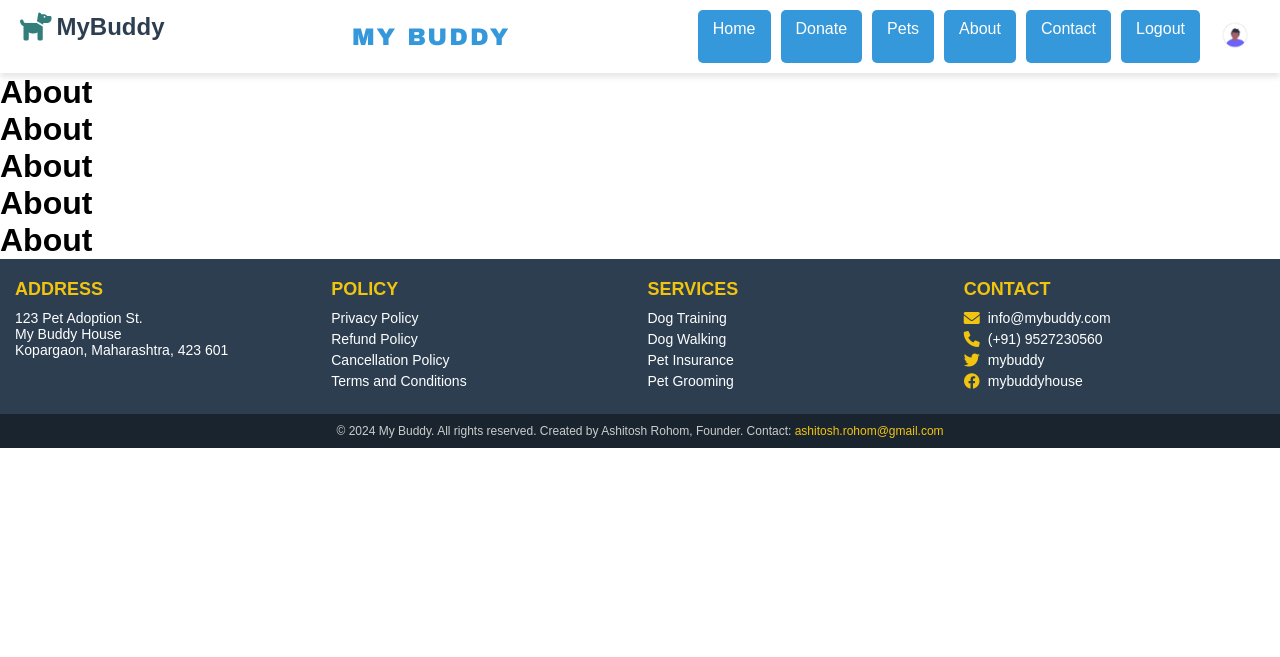
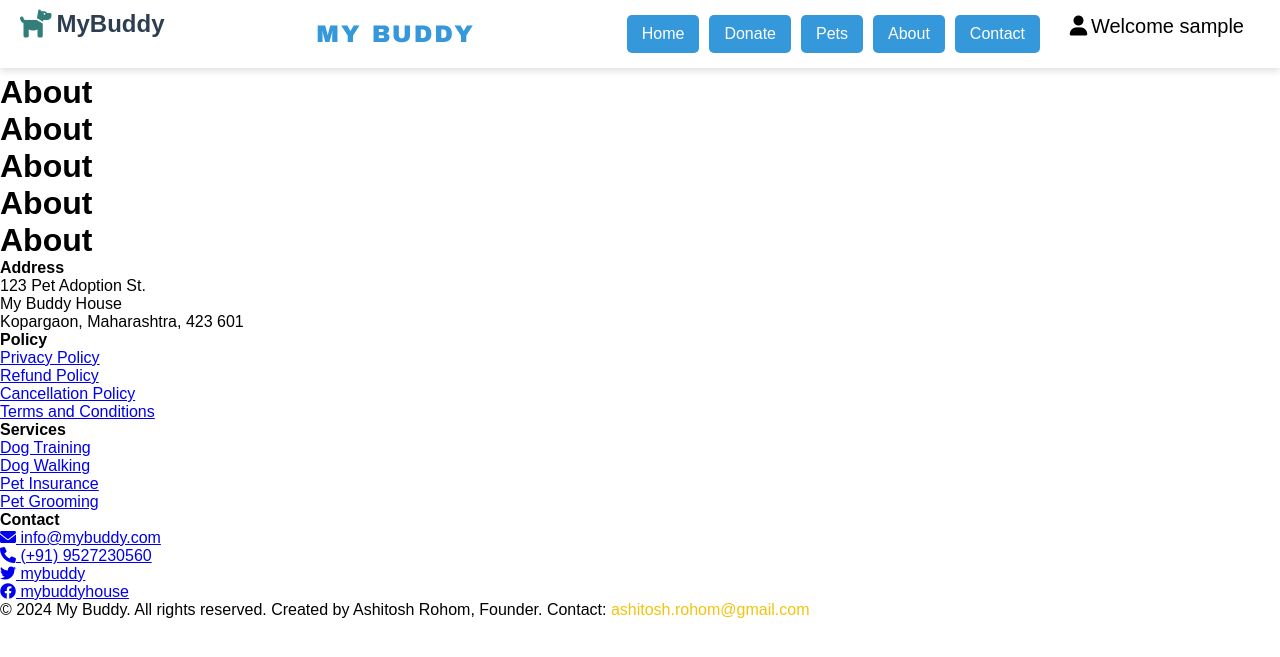
Before and after one commit to ashurohom/MyBuddyProject, a Django app: page /about/ in a window 1280 px wide. Shown: the top 657 px of the page. Run offline with Django 5.2, Linux system fonts and the light colour scheme; the visitor is signed in with stand-in values (Sample User, id 1).

Commit message:
update login icon

```diff
--- a/mybuddy/static/css/style.css
+++ b/mybuddy/static/css/style.css
@@ -79,6 +79,47 @@
   transform: scale(1.1);
 }
 
+
+
+/* User Dropdown Styling */
+/* Shop hover dropdown */
+.dropdown {
+  position: relative;
+  display: inline-block;
+}
+
+.dropbtn {
+  color: black;
+  padding: 16px;
+  font-size: 20px;
+  border: none;
+  text-decoration: none;
+}
+
+.dropdown-content {
+  display: none;
+  position: absolute;
+  background-color: #f1f1f1;
+  min-width: 160px;
+  box-shadow: 0px 8px 16px 0px rgba(0,0,0,0.2);
+  z-index: 1;
+}
+
+.dropdown-content a {
+  color: black;
+  padding: 12px 16px;
+  text-decoration: none;
+  display: block;
+}
+
+.dropdown-content a:hover { background-color: #ddd; }
+
+.dropdown:hover .dropdown-content { display: block; }
+.dropdown:hover .dropbtn { background-color: none; }
+
+
+
+
 /* Responsive Adjustments */
 @media (max-width: 768px) {
   .website-name h1 {
@@ -88,6 +129,15 @@
   .nav-btn {
       padding: 8px 12px;
       font-size: 0.9rem;
+  }
+
+  .dropdown-content {
+      min-width: 120px;
+  }
+
+  .dropdown-content a {
+      font-size: 12px;
+      padding: 8px 12px;
   }
 }
 
@@ -108,7 +158,6 @@
   }
 }
 
-  /* Smallest Screen Adjustments */
 @media (max-width: 400px) {
   .logo a {
       font-size: 20px; /* Reduce logo text size */
@@ -122,166 +171,3 @@
       font-size: 16px; /* Reduce website name size */
   }
 }
-
-
-
-
-
-
-
-  .account-container {
-    position: relative;
-}
-
-.account-btn {
-    background: none;
-    border: none;
-    cursor: pointer;
-    outline: none;
-    padding: 10px;
-}
-
-.account-icon {
-    width: 30px;
-    height: 30px;
-}
-
-.dropdown-menu {
-    display: none;
-    position: absolute;
-    top: 50px;
-    right: 0;
-    background-color: white;
-    border: 1px solid #ccc;
-    border-radius: 5px;
-    box-shadow: 0 4px 6px rgba(0, 0, 0, 0.1);
-    z-index: 1000;
-}
-
-.dropdown-item {
-    display: block;
-    width: 100%;
-    padding: 10px 20px;
-    background: none;
-    border: none;
-    text-align: left;
-    text-decoration: none;
-    color: #333;
-    font-size: 16px;
-    cursor: pointer;
-    outline: none;
-}
-
-.dropdown-item:hover {
-    background-color: #f0f0f0;
-}
-
-.account-container:hover .dropdown-menu {
-    display: block;
-}
-
-
-
-
-
-
-
-/* -------------------------------------------------------------------------------------- */
-  /* CSS For Footer.html */
-
-
-  /* Resetting default margin and padding */
-* {
-    margin: 0;
-    padding: 0;
-    box-sizing: border-box;
-}
-
-/* Footer Container */
-footer {
-    background-color: #2C3E50;
-    color: #fff;
-    padding: 20px 15px;
-    font-family: Arial, sans-serif;
-}
-
-.footer-container {
-    display: flex;
-    justify-content: space-between;
-    flex-wrap: wrap; /* Ensures sections stack on smaller screens */
-    gap: 15px;
-}
-
-.footer-section {
-    flex: 1; /* Ensures equal spacing */
-    min-width: 200px; /* Prevents sections from shrinking too small */
-}
-
-.footer-section h4 {
-    margin-bottom: 10px;
-    font-size: 18px;
-    text-transform: uppercase;
-    color: #f1c40f;
-}
-
-.footer-section p, .footer-section ul {
-    margin: 0;
-    font-size: 14px;
-}
-
-.footer-section ul {
-    list-style: none;
-}
-
-.footer-section ul li {
-    margin: 5px 0;
-}
-
-.footer-section ul li a {
-    color: #fff;
-    text-decoration: none;
-    transition: color 0.3s ease;
-}
-
-.footer-section ul li a:hover {
-    color: #f1c40f;
-}
-
-/* Social and Contact Links */
-.contact-link, .social-link {
-    display: flex;
-    align-items: center;
-    font-size: 14px;
-}
-
-.contact-link i, .social-link i {
-    margin-right: 8px;
-    font-size: 16px;
-    color: #f1c40f;
-}
-
-/* Footer Bottom */
-.footer-bottom {
-    background-color: #1A242F;
-    color: #ccc;
-    text-align: center;
-    padding: 10px 15px;
-    font-size: 12px;
-}
-
-/* Media Query for Smaller Screens */
-@media (max-width: 768px) {
-    .footer-container {
-        flex-direction: column; /* Stack sections vertically */
-        align-items: center;
-        text-align: center;
-    }
-
-    .footer-section {
-        min-width: auto; /* Allows sections to shrink appropriately */
-    }
-
-    .footer-bottom {
-        font-size: 10px;
-    }
-}
--- a/mybuddy/template/header.html
+++ b/mybuddy/template/header.html
@@ -5,9 +5,8 @@
   <meta charset="UTF-8">
   <meta name="viewport" content="width=device-width, initial-scale=1.0">
   <title>My Buddy</title>
-  {% comment %} <link rel="stylesheet" href="{%static 'css/style.css'%}"> {% endcomment %}
   <link rel="stylesheet" href="https://cdnjs.cloudflare.com/ajax/libs/font-awesome/6.0.0-beta3/css/all.min.css">
-
+  <link rel="stylesheet" href="{% static 'css/style.css' %}">
 </head>
 <body>
 
@@ -36,38 +35,24 @@
       <a href="/about" class="nav-btn">About</a>
       <a href="/contact" class="nav-btn">Contact</a>
 
+      <!-- User Dropdown -->
       {% if request.user.is_authenticated %}
 
-      <a href="/logout" class="nav-btn">Logout</a>
-
-      {% else %}
-
-      <a href="/signin" class="nav-btn">Login</a>
-      <a href="/signup" class="nav-btn">Signup</a>
-
-      {% endif %}
-
-
-
-
-      <div class="account-container">
-        <div class="account-dropdown">
-            <button class="account-btn">
-                <img src="{% static 'image/profile.png' %}" alt="Account" class="account-icon">
-            </button>
-            <div class="dropdown-menu">
-                <a href="" class="dropdown-item">Login</a>
-                <a href="" class="dropdown-item">Register</a>
-                <a href="" class="dropdown-item">Logout</a>
-            </div>
-        </div>
-    </div>
-
-
+      <div class="dropdown">
+          <a href="" class="dropbtn"><i class="fa fa-fw fa-user"></i>Welcome {{request.user.username}}</a>
+          <div class="dropdown-content">
+              <a href="/logout"><i class="fa fa-fw fa-sign-out"></i>Logout</a>
+          </div>
+      </div>
+  {% else %}
+  <li><a href="/signin" class="dropbtn"><i class="fa fa-fw fa-user"></i>Login</a></li>
+  <li><a href="/signup">Register</a></li>
+  {% endif %}
 
 
 
     </div>
   </nav>
+
 </body>
 </html>
```
Lines whose indentation alone changed are shown as unchanged.
